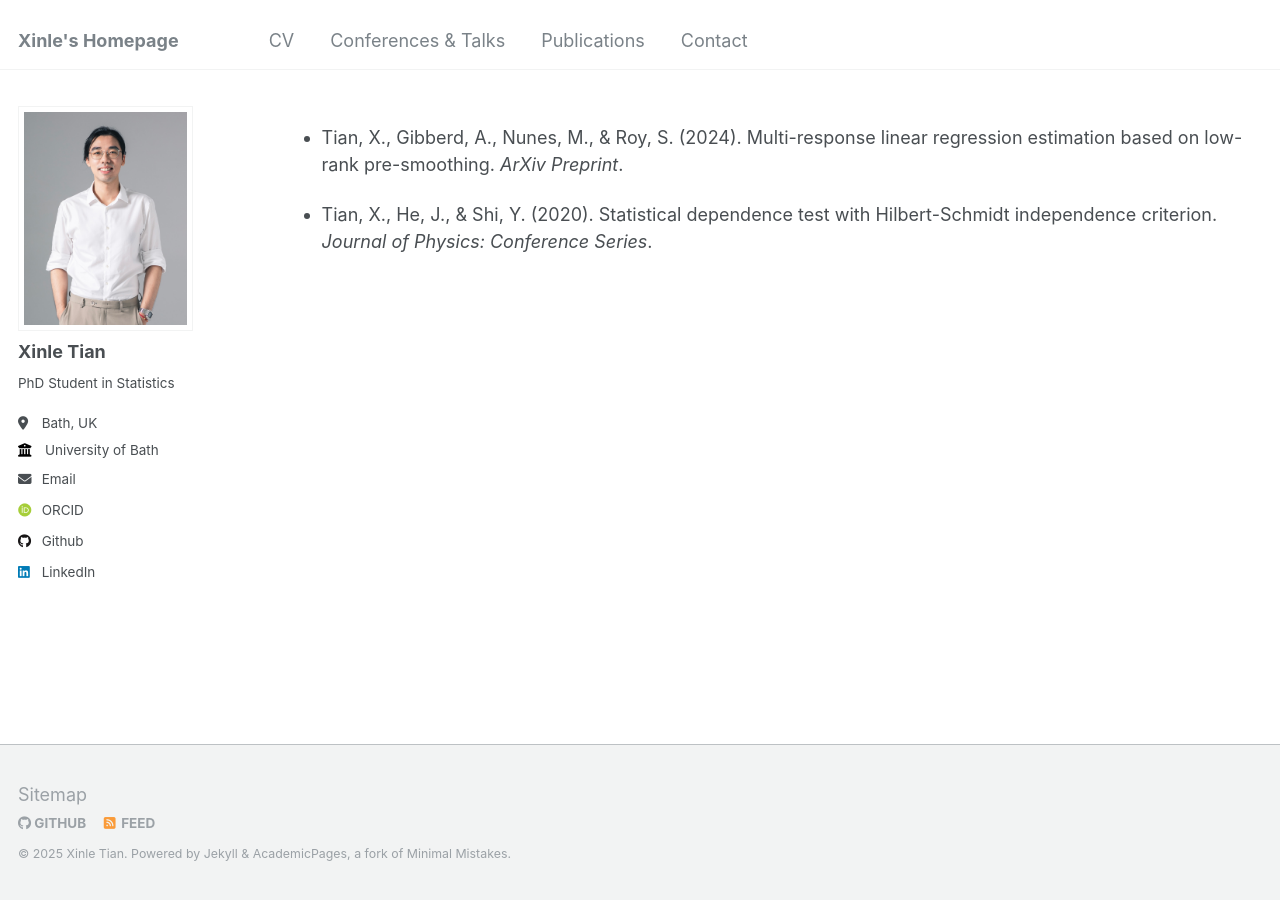
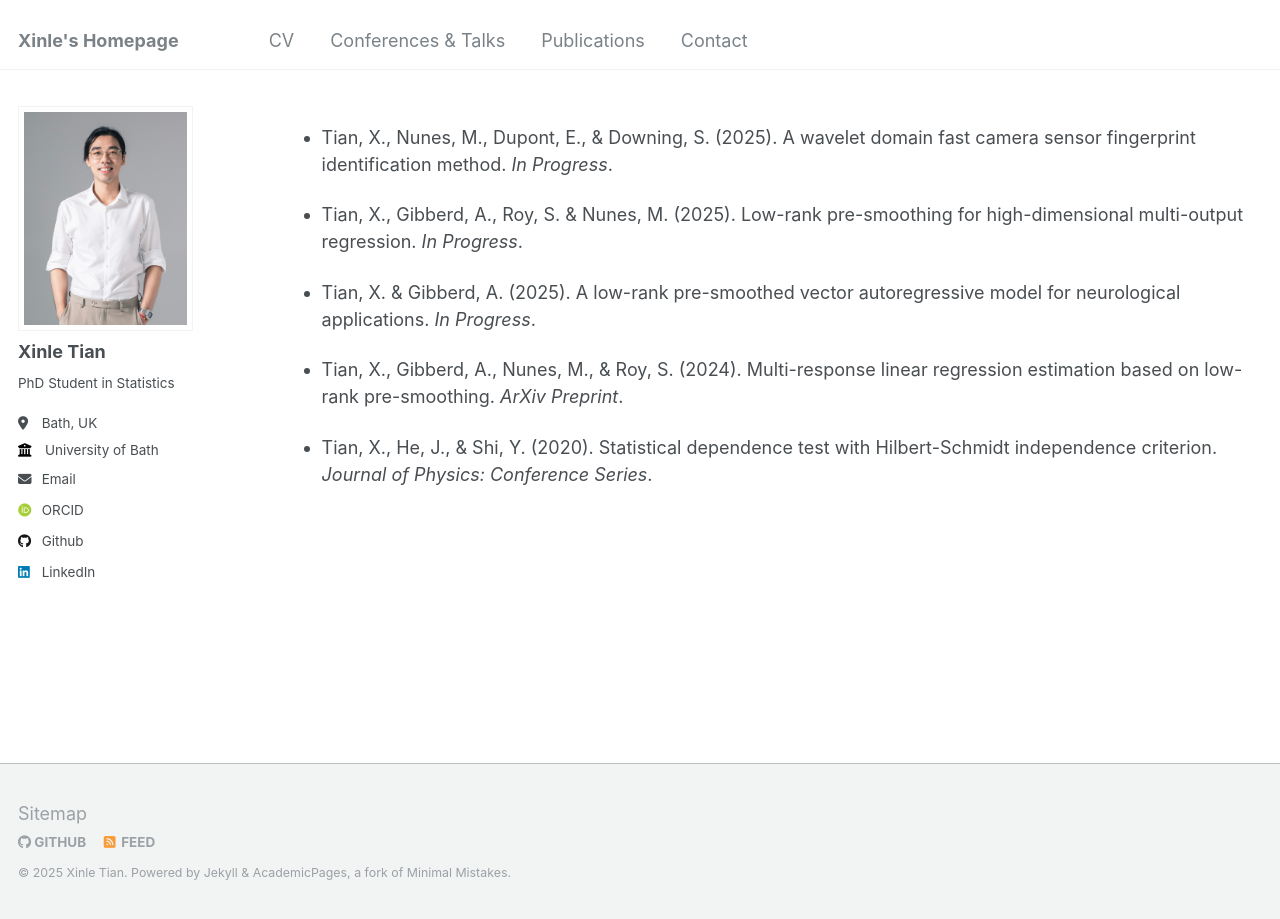
Before and after one commit to xinlet/xinlet.github.io, a Jekyll site: the page built from _pages/publications.md, in a window 1280 px wide. Built offline with Jekyll 4.4.1, drawn with Linux system fonts in a browser that asks for light colours; some web fonts are replaced.

Commit message:
Update publications.md

```diff
--- a/_pages/publications.md
+++ b/_pages/publications.md
@@ -9,6 +9,12 @@
 
 
 
+* Tian, X., Nunes, M., Dupont, E., & Downing, S. (2025). A wavelet domain fast camera sensor fingerprint identification method. *In Progress*.
+
+* Tian, X., Gibberd, A., Roy, S. & Nunes, M. (2025). Low-rank pre-smoothing for high-dimensional multi-output regression. *In Progress*.
+
+* Tian, X. & Gibberd, A. (2025). A low-rank pre-smoothed vector autoregressive model for neurological applications. *In Progress*.
+
 * Tian, X., Gibberd, A., Nunes, M., & Roy, S. (2024). Multi-response linear regression estimation based on low-rank pre-smoothing. *ArXiv Preprint*.
 
 * Tian, X., He, J., & Shi, Y. (2020). Statistical dependence test with Hilbert-Schmidt independence criterion. *Journal of Physics: Conference Series*.
```
